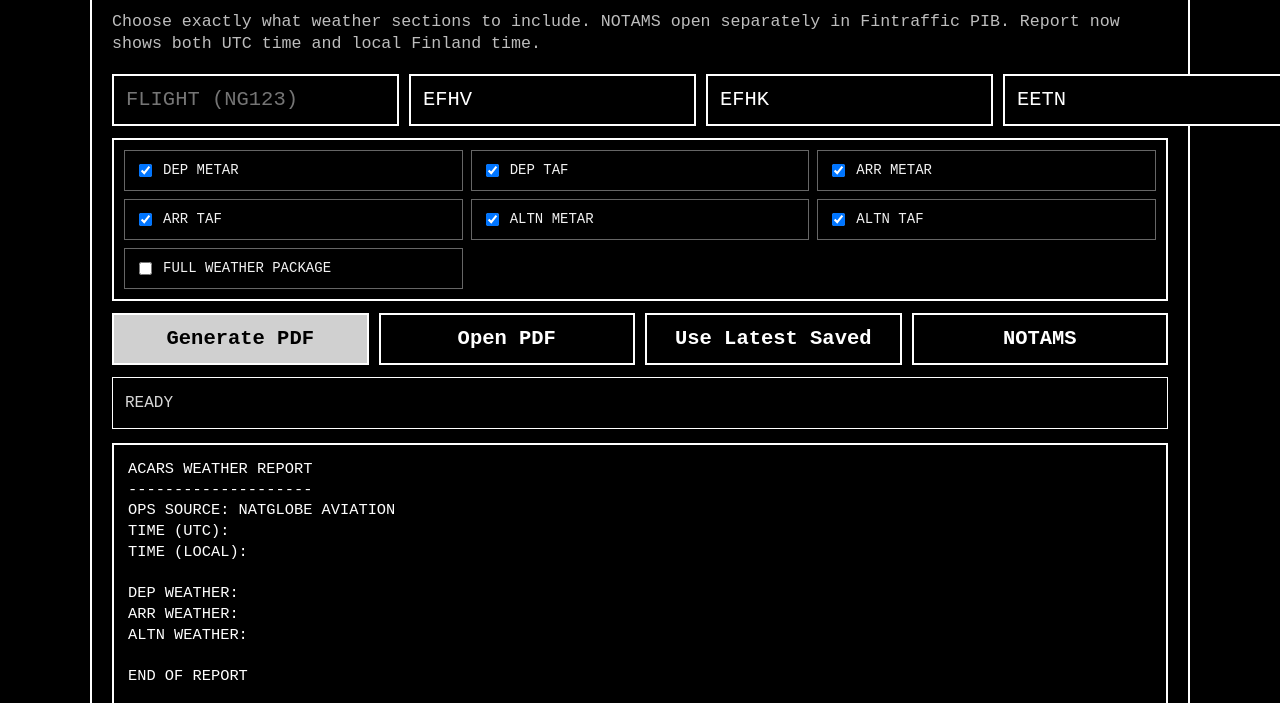
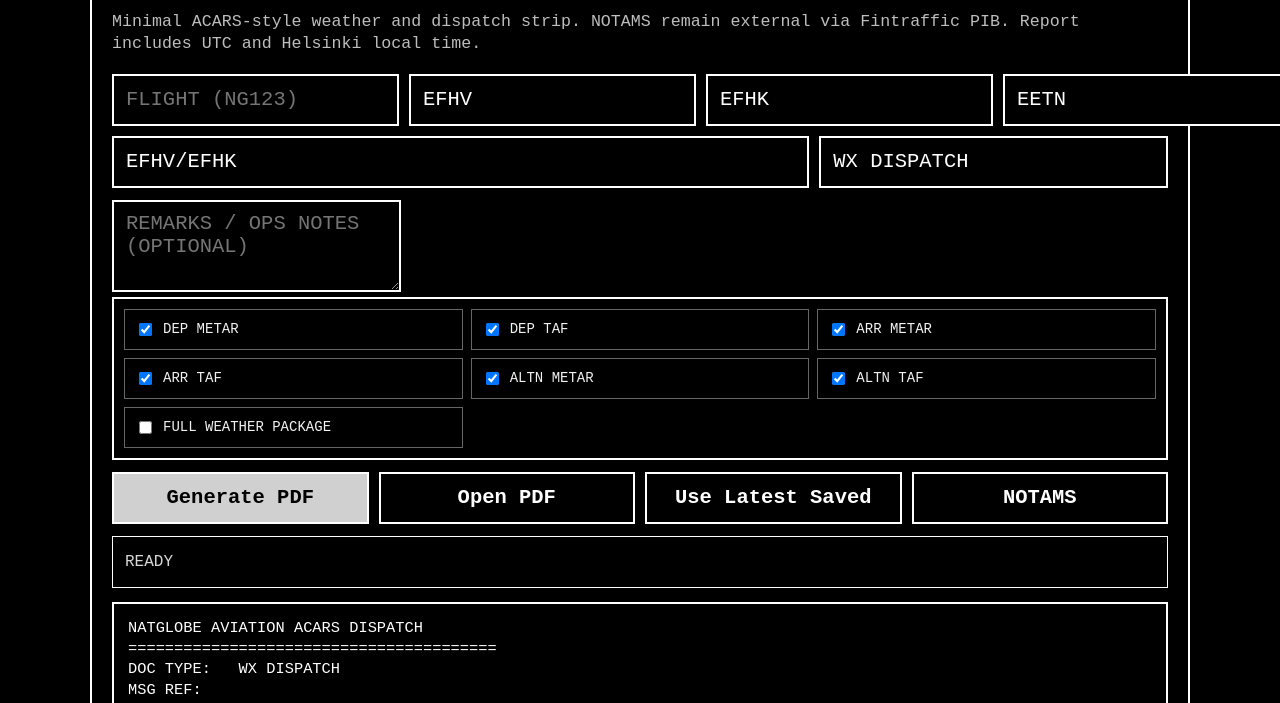
Before and after one commit to antonigarcia200518888-cell/natglobe-acars-weather, a website: page public/index.html in a window 1280 px wide. Shown: the part 96-799 px from the top of the page. Drawn offline with Linux system fonts and the light colour scheme.

Commit message:
Update index.html

```diff
--- a/public/index.html
+++ b/public/index.html
@@ -14,7 +14,9 @@
       --button-bg: #d0d0d0;
       --button-fg: #000000;
     }
+
     * { box-sizing: border-box; }
+
     html, body {
       margin: 0;
       min-height: 100%;
@@ -22,18 +24,21 @@
       color: var(--fg);
       font-family: "Courier New", Courier, monospace;
     }
+
     body {
       display: flex;
       justify-content: center;
       align-items: flex-start;
       padding: 32px 18px;
     }
+
     .frame {
       width: min(1100px, 100%);
       border: 2px solid var(--line);
       padding: 22px 20px 18px;
       background: #000;
     }
+
     .title {
       font-size: clamp(20px, 2.8vw, 32px);
       font-weight: 700;
@@ -41,54 +46,76 @@
       margin-bottom: 14px;
       text-transform: uppercase;
     }
+
     .intro {
       color: #bdbdbd;
       font-size: clamp(12px, 1.3vw, 17px);
       line-height: 1.35;
       margin-bottom: 18px;
     }
+
     .grid {
       display: grid;
       grid-template-columns: repeat(4, 1fr);
       gap: 10px;
+      margin-bottom: 10px;
+    }
+
+    .grid-2 {
+      display: grid;
+      grid-template-columns: 2fr 1fr;
+      gap: 10px;
       margin-bottom: 12px;
     }
-    .field, .btn {
+
+    .field, .btn, .remarks {
       min-height: 52px;
       border: 2px solid var(--line);
       font-family: "Courier New", Courier, monospace;
       font-size: clamp(15px, 1.6vw, 22px);
     }
-    .field {
+
+    .field, .remarks {
       background: #000;
       color: #fff;
       padding: 10px 12px;
       text-transform: uppercase;
       outline: none;
     }
+
+    .remarks {
+      min-height: 92px;
+      resize: vertical;
+      text-transform: none;
+    }
+
     .options-wrap {
       border: 2px solid var(--line);
-      max-height: 180px;
+      max-height: 220px;
       overflow-y: auto;
       padding: 10px;
       margin-bottom: 12px;
     }
+
     .options {
       display: grid;
       grid-template-columns: repeat(3, 1fr);
       gap: 8px;
     }
+
     .opt {
       border: 1px solid #666;
       padding: 10px;
       font-size: 14px;
     }
+
     .opt label {
       display: flex;
       align-items: center;
       gap: 8px;
       cursor: pointer;
     }
+
     .btn {
       background: #000;
       color: #fff;
@@ -96,10 +123,12 @@
       font-weight: 700;
       padding: 10px 12px;
     }
+
     .btn.primary {
       background: var(--button-bg);
       color: var(--button-fg);
     }
+
     .status-box {
       border: 1px solid var(--line);
       min-height: 52px;
@@ -110,6 +139,7 @@
       color: #d7d7d7;
       white-space: pre-wrap;
     }
+
     .preview-box {
       border: 2px solid var(--line);
       padding: 14px;
@@ -118,6 +148,7 @@
       overflow: auto;
       margin-bottom: 12px;
     }
+
     .preview-text {
       margin: 0;
       color: #fff;
@@ -127,19 +158,22 @@
       white-space: pre-wrap;
       word-break: break-word;
     }
+
     .actions {
       display: grid;
       grid-template-columns: repeat(4, 1fr);
       gap: 10px;
       margin-bottom: 12px;
     }
+
     .footer-tip {
       color: #9f9f9f;
       font-size: clamp(12px, 1vw, 16px);
       line-height: 1.35;
     }
+
     @media (max-width: 900px) {
-      .grid, .options, .actions {
+      .grid, .grid-2, .options, .actions {
         grid-template-columns: 1fr;
       }
     }
@@ -150,8 +184,8 @@
     <div class="title">NATGLOBE AVIATION / ACARS DISPATCH</div>
 
     <div class="intro">
-      Choose exactly what weather sections to include. NOTAMS open separately in Fintraffic PIB.
-      Report now shows both UTC time and local Finland time.
+      Minimal ACARS-style weather and dispatch strip. NOTAMS remain external via Fintraffic PIB.
+      Report includes UTC and Helsinki local time.
     </div>
 
     <div class="grid">
@@ -160,6 +194,13 @@
       <input id="arr" class="field" type="text" placeholder="ARR ICAO" value="EFHK" maxlength="4" />
       <input id="altn" class="field" type="text" placeholder="ALTN ICAO" value="EETN" maxlength="4" />
     </div>
+
+    <div class="grid-2">
+      <input id="route" class="field" type="text" placeholder="ROUTE (EFHV/EFHK)" />
+      <input id="docType" class="field" type="text" value="WX DISPATCH" disabled />
+    </div>
+
+    <textarea id="remarks" class="remarks" placeholder="REMARKS / OPS NOTES (OPTIONAL)"></textarea>
 
     <div class="options-wrap">
       <div class="options">
@@ -183,21 +224,22 @@
     <div id="statusBox" class="status-box">READY</div>
 
     <div class="preview-box">
-      <pre id="previewText" class="preview-text">ACARS WEATHER REPORT
---------------------
-OPS SOURCE: NATGLOBE AVIATION
-TIME (UTC):
-TIME (LOCAL):
+      <pre id="previewText" class="preview-text">NATGLOBE AVIATION ACARS DISPATCH
+========================================
+DOC TYPE:   WX DISPATCH
+MSG REF:
+TIME UTC:
+TIME HEL:
 
-DEP WEATHER:
-ARR WEATHER:
-ALTN WEATHER:
+DEP WEATHER
+ARR WEATHER
+ALTN WX
 
 END OF REPORT</pre>
     </div>
 
     <div class="footer-tip">
-      Weather stays in the ACARS PDF. NOTAMS open separately in the official Fintraffic PIB page.
+      Weather remains inside the ACARS report. NOTAMS stay external in official Fintraffic PIB.
     </div>
   </main>
 
@@ -220,6 +262,8 @@ END OF REPORT</pre>
       dep: el('dep'),
       arr: el('arr'),
       altn: el('altn'),
+      route: el('route'),
+      remarks: el('remarks'),
       includeDepMetar: el('includeDepMetar'),
       includeDepTaf: el('includeDepTaf'),
       includeArrMetar: el('includeArrMetar'),
@@ -246,6 +290,18 @@ END OF REPORT</pre>
       return String(v || '').trim().toUpperCase();
     }
 
+    function compact(v) {
+      return String(v || '').trim().replace(/\s+/g, ' ');
+    }
+
+    function syncRouteDefault() {
+      const dep = upper(fields.dep.value);
+      const arr = upper(fields.arr.value);
+      if (!fields.route.value.trim()) {
+        fields.route.value = [dep, arr].filter(Boolean).join('/');
+      }
+    }
+
     function applyFullWeather() {
       if (!fields.fullWeather.checked) return;
       fields.includeDepMetar.checked = true;
@@ -257,13 +313,19 @@ END OF REPORT</pre>
     }
 
     fields.fullWeather.addEventListener('change', applyFullWeather);
+    fields.dep.addEventListener('input', syncRouteDefault);
+    fields.arr.addEventListener('input', syncRouteDefault);
 
     function buildQuery() {
+      syncRouteDefault();
+
       const params = new URLSearchParams({
         flight: upper(fields.flight.value),
         dep: upper(fields.dep.value),
         arr: upper(fields.arr.value),
         altn: upper(fields.altn.value),
+        route: upper(fields.route.value),
+        remarks: compact(fields.remarks.value),
         includeDepMetar: String(fields.includeDepMetar.checked),
         includeDepTaf: String(fields.includeDepTaf.checked),
         includeArrMetar: String(fields.includeArrMetar.checked),
@@ -271,6 +333,7 @@ END OF REPORT</pre>
         includeAltnMetar: String(fields.includeAltnMetar.checked),
         includeAltnTaf: String(fields.includeAltnTaf.checked)
       });
+
       return params.toString();
     }
 
@@ -359,6 +422,8 @@ END OF REPORT</pre>
       window.open('https://sky.fintraffic.fi/FlightRequest/PIB', '_blank');
     });
 
+    syncRouteDefault();
+
     (async () => {
       await clearOldCaches();
     })();
```
